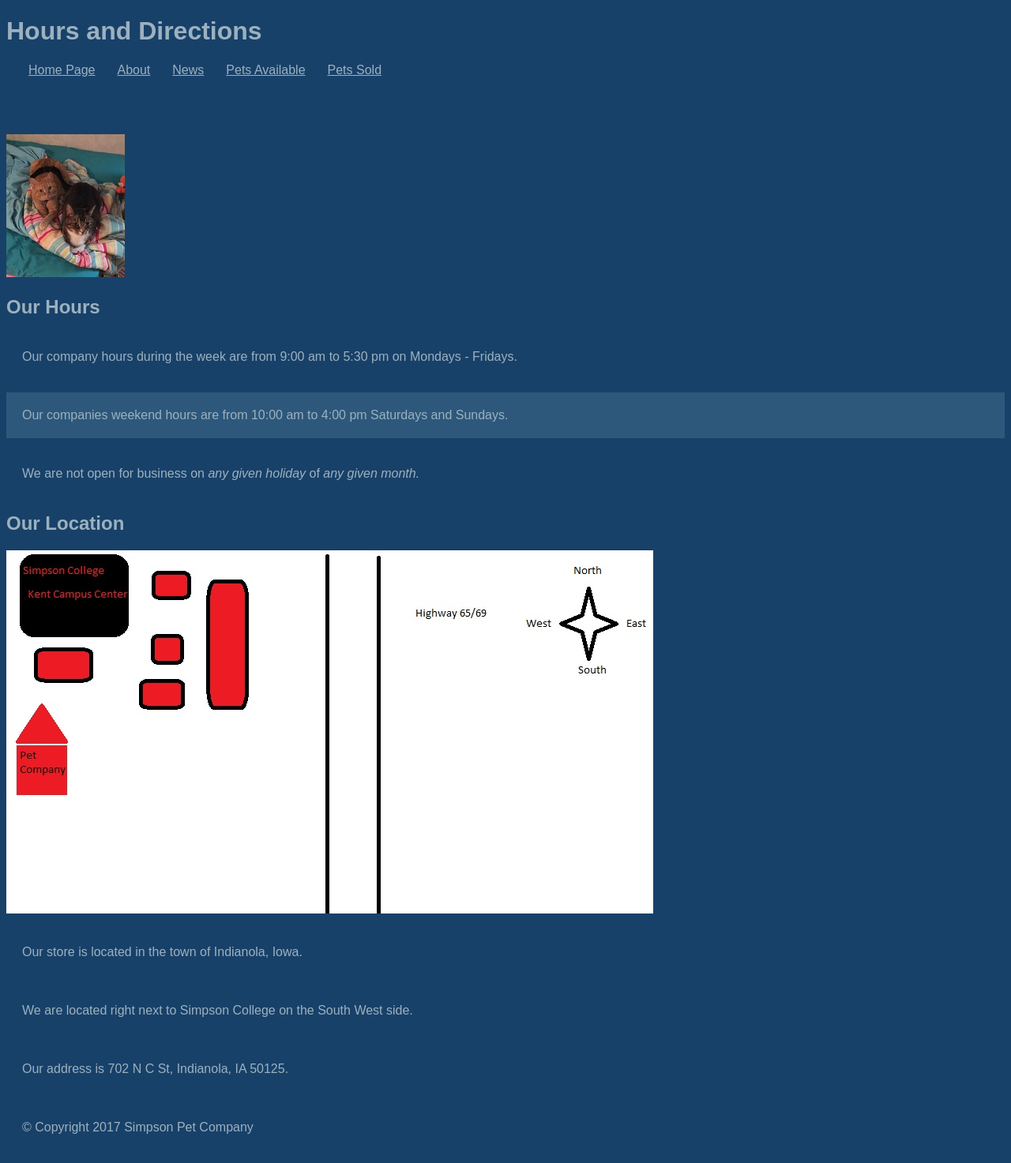
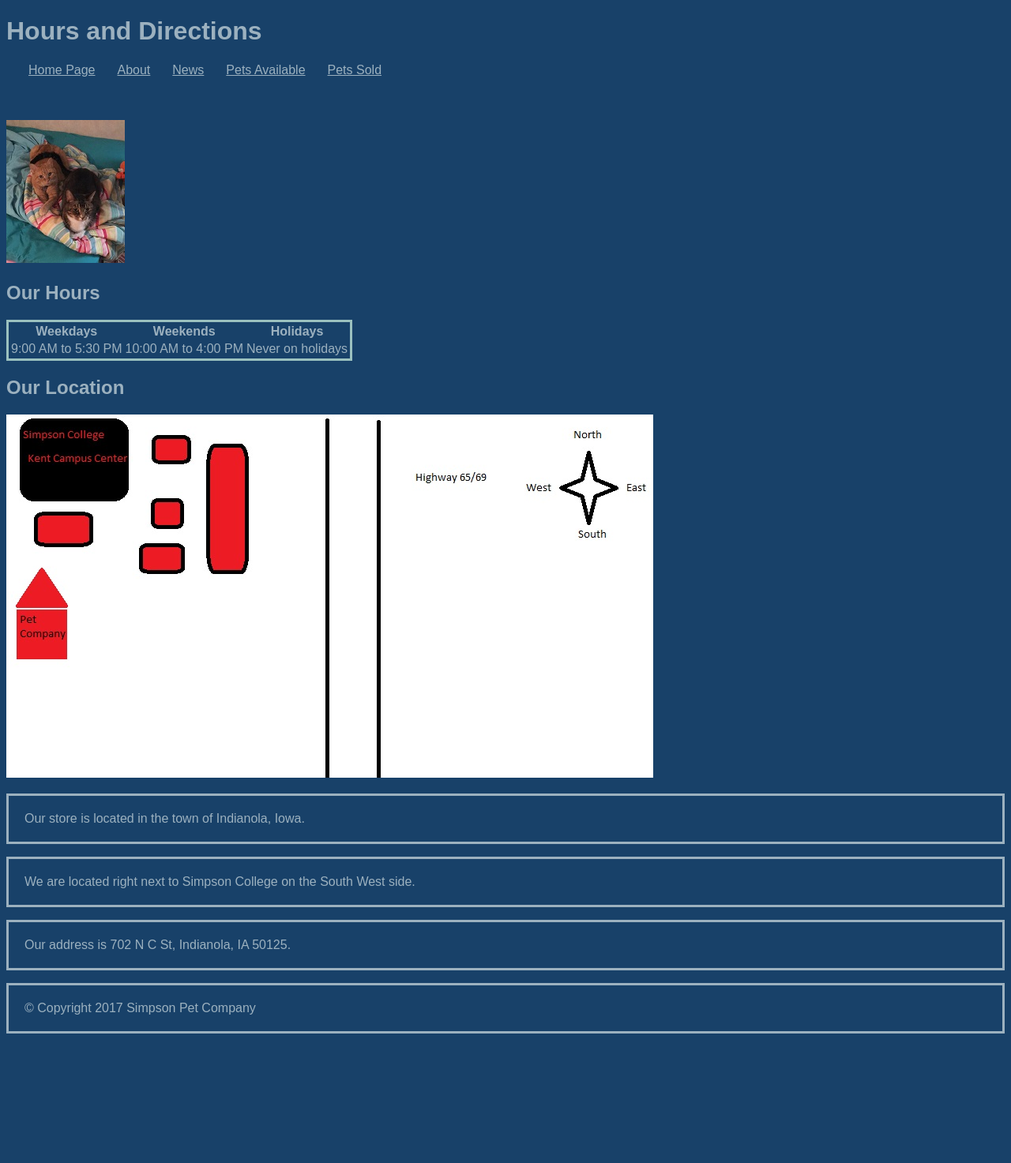
Before and after one commit to josieclarke/simpson_pet_company, a PHP site: page /hours_directions.html in a window 1280 px wide. Shown: the whole page at 79% size. After the commit the page ends 1309 px from the top, so only its background shows below. Run offline with PHP 8.4, Linux system fonts and the light colour scheme.

Commit message:
Added a table and created borders

```diff
--- a/public_html/css_drew_geisert_css.css
+++ b/public_html/css_drew_geisert_css.css
@@ -1,6 +1,8 @@
 p {
     color: #9CB1BF;
     padding: 20px;
+    border-style: solid;
+    border-color: #9cb1bf
 
 }
 
@@ -75,3 +77,8 @@ td {
     color: #9cb1bf;
 
     }
+table {
+    border-style: solid;
+    border-color: #9bc1bf;
+
+}
--- a/public_html/hours_directions.html
+++ b/public_html/hours_directions.html
@@ -40,15 +40,31 @@
     </ul>
 </nav>
 
+<br>
+<br>
+<br>
 
-<p></p>
 <img src="img/Cats.jpg" alt="Cats" />
   <h2>Our Hours</h2>
 </header>
 
-  <p class="odd">Our company hours during the week are from 9:00 am to 5:30 pm on Mondays - Fridays.</p>
-  <p class="even">Our companies weekend hours are from 10:00 am to 4:00 pm Saturdays and Sundays.</p>
-  <p class="odd">We are not open for business on <em>any given holiday</em> of <em>any given month.</em></p>
+<table>
+  <thead>
+    <tr>
+      <th>Weekdays</th>
+      <th>Weekends</th>
+      <th>Holidays</th>
+    </tr>
+  </thead>
+  <tbody>
+    <tr>
+      <td>9&colon;00 AM to 5&colon;30 PM</td>
+      <td>10&colon;00 AM to 4&colon;00 PM</td>
+      <td>Never on holidays</td>
+    </tr>
+  </tbody>
+</table>
+
   <h2>Our Location</h2>
   <img src="img/map.jpg" alt="Cats" />
   <p> Our store is located in the town of Indianola, Iowa.</p>
--- a/public_html/index.html
+++ b/public_html/index.html
@@ -44,7 +44,7 @@
 </header>
 <img src="img/Cats.jpg" alt="Cats" />
 
-  <h4 style="color:#9bc1bf";>Welcome to the Simpson Pet Company!</h4>
+  <h4 style="color:#9bc1bf;">Welcome to the Simpson Pet Company!</h4>
 
   <p>We sell a variety of animals, in all shapes and sizes.</p>
   <p>Below are links to the other pages on our site.</p>
--- a/public_html/news.html
+++ b/public_html/news.html
@@ -41,8 +41,10 @@
     </ul>
 </nav>
 
+<br>
+<br>
+<br>
 
-<p></p>
 <img src="img/Cats.jpg" alt="Cats" />
   <h2>Welcome Back Banjo!</h2>
 </header>
--- a/public_html/pets_avaliable.html
+++ b/public_html/pets_avaliable.html
@@ -40,7 +40,10 @@
     </ul>
 </nav>
 
-<p></p>
+<br>
+<br>
+<br>
+
 <img src="img/Cats.jpg" alt="Cats" />
 <h1> Pet's Available </h1>
 </header>
--- a/public_html/pets_sold.html
+++ b/public_html/pets_sold.html
@@ -41,8 +41,9 @@
     </ul>
 </nav>
 
-
-<p></p>
+<br>
+<br>
+<br>
 
 <img src="img/Cats.jpg" alt="Cats" />
 
```
